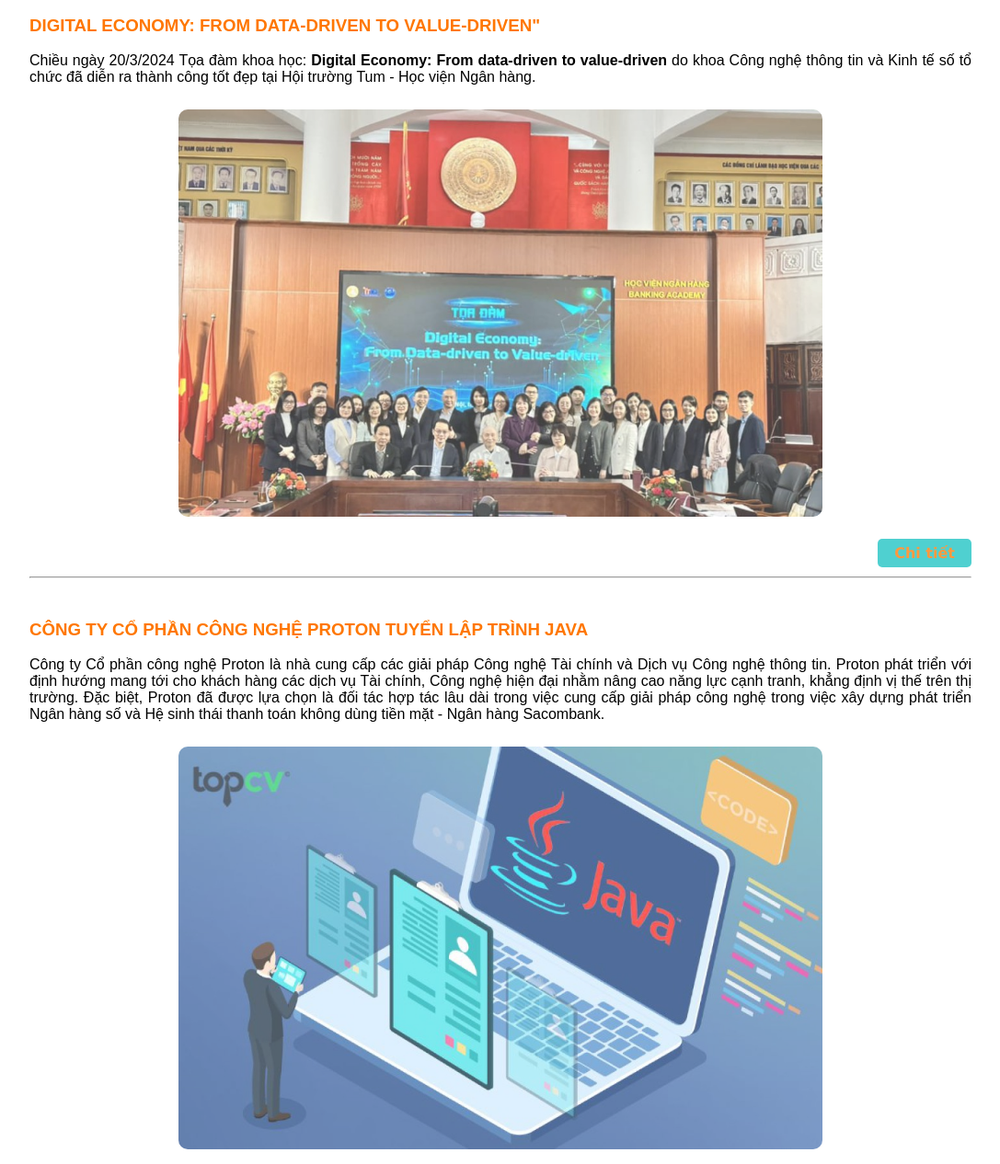
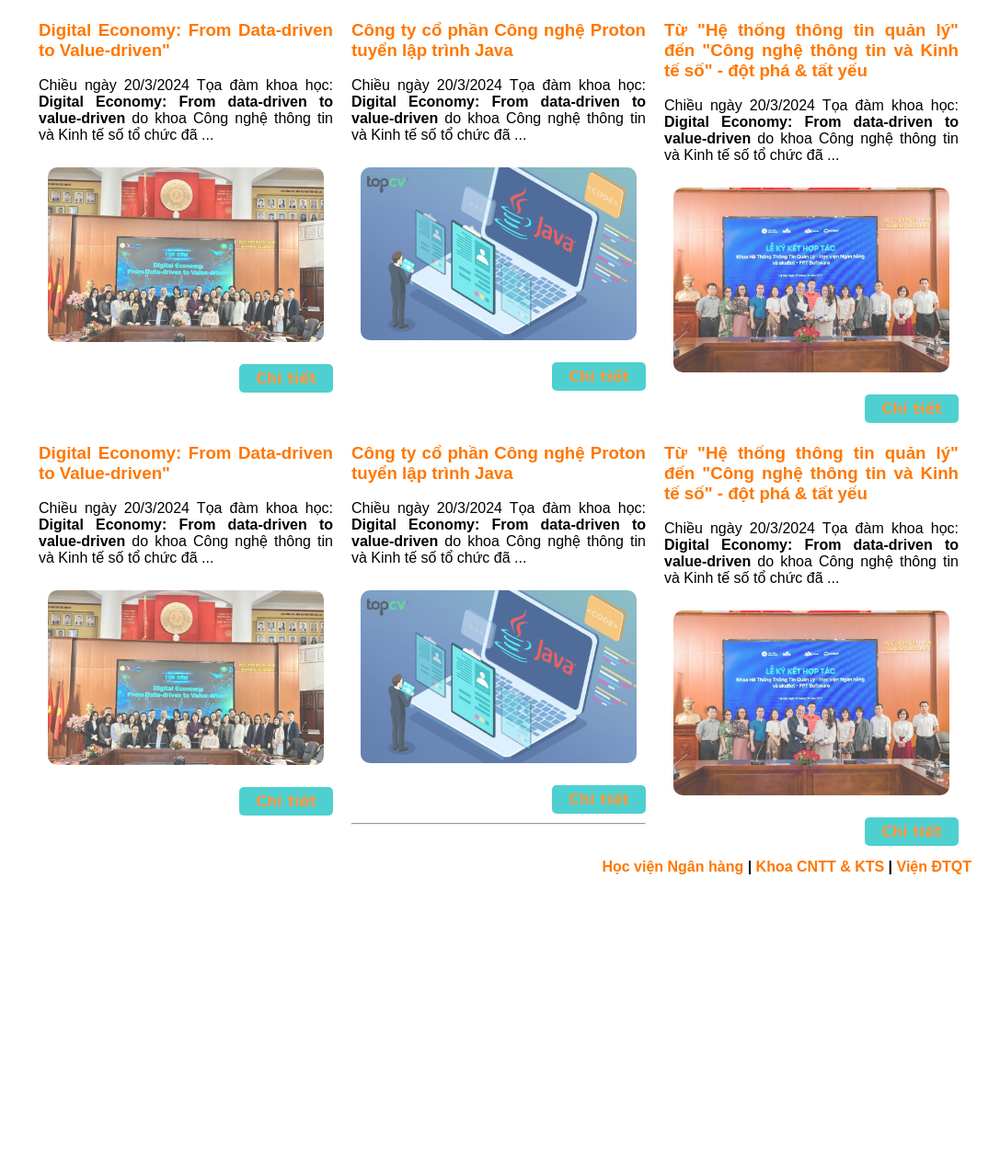
Before and after one commit to j03bav/j03bav.github.io, a plain HTML site: page index.html in a window 1280 px wide. Shown: the part 48-1314 px from the top of the page at 92% size, without its empty margins (96-1183 px from the left). After the commit the page ends 1016 px from the top, so only its background shows below. Drawn offline with Linux system fonts and the light colour scheme.

Commit message:
version 2024-06-06 09-30

```diff
--- a/css/style.css
+++ b/css/style.css
@@ -24,7 +24,6 @@
 }
 
 h3 {
-    text-transform: uppercase;
 }
 
 .anh_minh_hoa {
@@ -70,3 +69,21 @@
 p {
     text-align: justify;
 }
+
+div.news {
+    float: left;
+    width: 320px;
+    height: 450px;
+    margin: 5px 10px;
+}
+
+div.news img {
+    width: 300px !important;
+}
+
+div#footer {
+    clear: both;
+    float: left;
+    width: 100%;
+    text-align: right;
+}
--- a/index.html
+++ b/index.html
@@ -16,24 +16,47 @@
     <nav>
         <a href="./index.html" id="selected">Trang chủ</a> <a href="./gioi_thieu.html">Giới thiệu</a> <a href="./tin_tuc.html">Tin tức</a> <a href="./lien_he.html">Liên hệ</a> <a href="./admin/quan_tri_bai_viet.html">Quản trị bài viết</a>
     </nav>
+    <div class="news">
         <h3 style="text-align: justify;"><a href="./tin_tuc_chi_tiet.html">Digital Economy: From Data-driven to Value-driven"</a></h3>
-    <p style="text-align: justify;">Chiều ngày 20/3/2024 Tọa đàm khoa học: <b>Digital Economy: From data-driven to value-driven</b> do khoa Công nghệ thông tin và Kinh tế số tổ chức đã diễn ra thành công tốt đẹp tại Hội trường Tum - Học viện Ngân hàng.</p>
+        <p style="text-align: justify;">Chiều ngày 20/3/2024 Tọa đàm khoa học: <b>Digital Economy: From data-driven to value-driven</b> do khoa Công nghệ thông tin và Kinh tế số tổ chức đã ...</p>
         <p style="text-align: center;"><a href="./tin_tuc_chi_tiet.html"><img src="./img/anh_01.jpg" style="width: 700px; height: auto;" class="anh_minh_hoa"></a></p>
         <p style="text-align: right;"><a href="./tin_tuc_chi_tiet.html" class="chi_tiet">Chi tiết</a></p>
-    <hr>
-    <br>
+    </div>
+    <div class="news">
         <h3 style="text-align: justify;"><a href="./tin_tuc_chi_tiet.html">Công ty cổ phần Công nghệ Proton tuyển lập trình Java</a></h3>
-    <p style="text-align: justify;">Công ty Cổ phần công nghệ Proton là nhà cung cấp các giải pháp Công nghệ Tài chính và Dịch vụ Công nghệ thông tin. Proton phát triển với định hướng mang tới cho khách hàng các dịch vụ Tài chính, Công nghệ hiện đại nhằm nâng cao năng lực cạnh tranh, khẳng định vị thế trên thị trường. Đặc biệt, Proton đã được lựa chọn là đối tác hợp tác lâu dài trong việc cung cấp giải pháp công nghệ trong việc xây dựng phát triển Ngân hàng số và Hệ sinh thái thanh toán không dùng tiền mặt - Ngân hàng Sacombank.</p>
+        <p style="text-align: justify;">Chiều ngày 20/3/2024 Tọa đàm khoa học: <b>Digital Economy: From data-driven to value-driven</b> do khoa Công nghệ thông tin và Kinh tế số tổ chức đã ...</p>
+        <p style="text-align: center;"><a href="./tin_tuc_chi_tiet.html"><img src="./img/anh_02.jpg" style="width: 700px; height: auto;" class="anh_minh_hoa"></a></p>
+        <p style="text-align: right;"><a href="./tin_tuc_chi_tiet.html" class="chi_tiet">Chi tiết</a></p>
+    </div>
+    <div class="news">
+        <h3 style="text-align: justify;"><a href="./tin_tuc_chi_tiet.html">Từ "Hệ thống thông tin quản lý" đến "Công nghệ thông tin và Kinh tế số" - đột phá & tất yếu</a></h3>
+        <p style="text-align: justify;">Chiều ngày 20/3/2024 Tọa đàm khoa học: <b>Digital Economy: From data-driven to value-driven</b> do khoa Công nghệ thông tin và Kinh tế số tổ chức đã ...</p>
+        <p style="text-align: center;"><a href="./tin_tuc_chi_tiet.html"><img src="./img/anh_03.jpg" style="width: 700px; height: auto;" class="anh_minh_hoa"></a></p>
+        <p style="text-align: right;"><a href="./tin_tuc_chi_tiet.html" class="chi_tiet">Chi tiết</a></p>
+    </div>
+    <div class="news">
+        <h3 style="text-align: justify;"><a href="./tin_tuc_chi_tiet.html">Digital Economy: From Data-driven to Value-driven"</a></h3>
+        <p style="text-align: justify;">Chiều ngày 20/3/2024 Tọa đàm khoa học: <b>Digital Economy: From data-driven to value-driven</b> do khoa Công nghệ thông tin và Kinh tế số tổ chức đã ...</p>
+        <p style="text-align: center;"><a href="./tin_tuc_chi_tiet.html"><img src="./img/anh_01.jpg" style="width: 700px; height: auto;" class="anh_minh_hoa"></a></p>
+        <p style="text-align: right;"><a href="./tin_tuc_chi_tiet.html" class="chi_tiet">Chi tiết</a></p>
+    </div>
+    <div class="news">
+        <h3 style="text-align: justify;"><a href="./tin_tuc_chi_tiet.html">Công ty cổ phần Công nghệ Proton tuyển lập trình Java</a></h3>
+        <p style="text-align: justify;">Chiều ngày 20/3/2024 Tọa đàm khoa học: <b>Digital Economy: From data-driven to value-driven</b> do khoa Công nghệ thông tin và Kinh tế số tổ chức đã ...</p>
         <p style="text-align: center;"><a href="./tin_tuc_chi_tiet.html"><img src="./img/anh_02.jpg" style="width: 700px; height: auto;" class="anh_minh_hoa"></a></p>
         <p style="text-align: right;"><a href="./tin_tuc_chi_tiet.html" class="chi_tiet">Chi tiết</a></p>
         <hr>
-    <br>
+    </div>
+    <div class="news">
         <h3 style="text-align: justify;"><a href="./tin_tuc_chi_tiet.html">Từ "Hệ thống thông tin quản lý" đến "Công nghệ thông tin và Kinh tế số" - đột phá & tất yếu</a></h3>
-    <p style="text-align: justify;">Khoa Công nghệ thông tin và Kinh tế số, tiền thân là Khoa Hệ thống thông tin quản lý được Học viện Ngân hàng được thành lập từ năm 2008. Khoa đã có những bước phát triển mạnh mẽ trong 15 năm qua và trở thành cái nôi đào tạo với định hướng ứng dụng Công nghệ trong các hoạt động Quản trị - Tài chính - Ngân hàng. Sau 15 năm hình thành và phát triển, một thương hiệu mới “Khoa Công nghệ thông tin và Kinh tế số - Học viện Ngân hàng” hứa hẹn sẽ gặt hái được nhiều thành công hơn nữa.</p>
+        <p style="text-align: justify;">Chiều ngày 20/3/2024 Tọa đàm khoa học: <b>Digital Economy: From data-driven to value-driven</b> do khoa Công nghệ thông tin và Kinh tế số tổ chức đã ...</p>
         <p style="text-align: center;"><a href="./tin_tuc_chi_tiet.html"><img src="./img/anh_03.jpg" style="width: 700px; height: auto;" class="anh_minh_hoa"></a></p>
         <p style="text-align: right;"><a href="./tin_tuc_chi_tiet.html" class="chi_tiet">Chi tiết</a></p>
+    </div>
+    <div id="footer">
         <p style="text-align: right; font-weight: bold;">
             <a href="https://hvnh.edu.vn" target="_blank">Học viện Ngân hàng</a> | <a href="https://itde.hvnh.edu.vn" target="_blank">Khoa CNTT & KTS</a> | <a href="https://isba.hvnh.edu.vn" target="_blank">Viện ĐTQT</a>
         </p>
+    </div>
 </body>
 </html>
```
Lines whose indentation alone changed are shown as unchanged.
